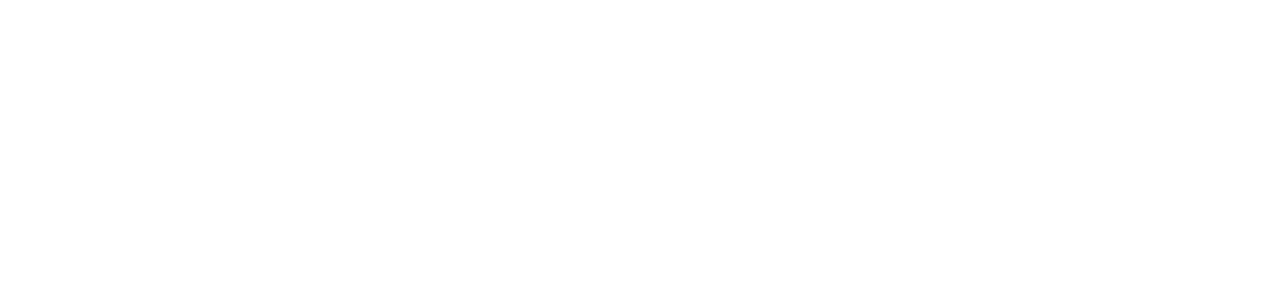
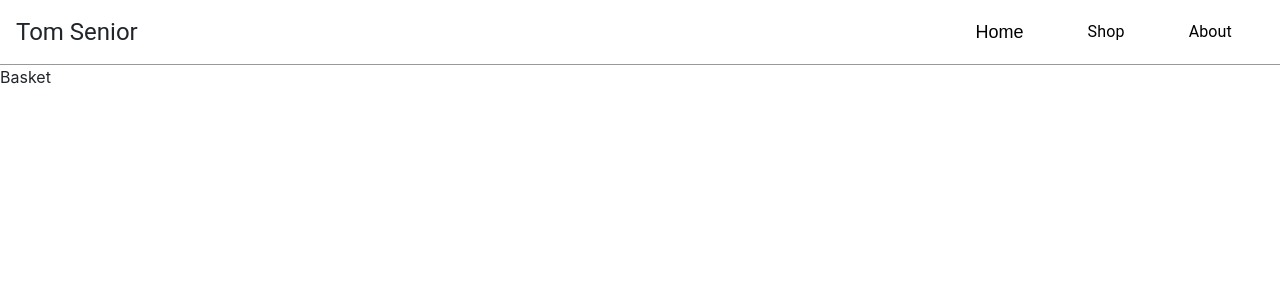
Before and after one commit to tomsenior20/ShoppingApplication, a React (Create React App) app: page /basket in a window 1280 px wide. Before the commit this address had no page. Shown: the top 300 px of the page. Built offline with nearby package versions, Linux system fonts and the light colour scheme.

Commit message:
replaced office with basket

```diff
--- a/src/Components/Nav.jsx
+++ b/src/Components/Nav.jsx
@@ -2,6 +2,7 @@
 import '../Styling/Component/Navigation.css';
 import { Link, useLocation } from "react-router-dom";
 import { Typography } from '@mui/material';
+import ShoppingBasketIcon from '@mui/icons-material/ShoppingBasket';
 
 export default function Nav() {
     const location = useLocation();
@@ -25,23 +26,30 @@
 
     return (
         <nav>
-            <div className="navigationTitleContainer">
+            <div className="navigationTitleContainer d-flex align-items-center">
                 <Typography variant='h5'>Tom Senior</Typography>
             </div>
             <div className="navigationLinkContainer">
                 {screenWidth > 400 ? (
                     <ul className='m-0'>
-                        <li style={{ display: page === "/" ? "none" : "block"}}>
+                        <li style={{ display: page === "/" ? "none" : "flex"}}>
                             <Link to="/">Home</Link>
                         </li>
-                        <li style={{ display: page === "/shop" ? "none" : "block"}}>
-                            <Link to="/shop">Shop</Link>
+                        <li style={{ display: page === "/shop" ? "none" : "flex"}}>
+                            <Link to="/shop">
+                               <Typography variant='body1'>Shop</Typography>
+                            </Link>
                         </li>
-                        <li style={{ display: page === "/about" ? "none" : "block"}}>
-                            <Link to="/about">About</Link>
+                        <li style={{ display: page === "/about" ? "none" : "flex"}}>
+                            <Link to="/about">
+                                <Typography variant='body1'>About</Typography>
+                            </Link>
                         </li>
-                        <li style={{ display: page === "/offices" ? "none" : "block"}}>
-                            <Link to="/offices">Offices</Link>
+                        <li style={{ display: page === "/basket" ? "none" : "flex"}}>
+                            <Link to="/basket" className='d-flex align-items-center justify-content-center'>
+                                <Typography variant='body1'>Basket</Typography>
+                                <ShoppingBasketIcon className='mx-2'/>
+                            </Link>
                         </li>
                     </ul>
                 ) : (
--- a/src/PageJSX/Offices.jsx
+++ b/src/PageJSX/Basket.jsx
@@ -4,7 +4,7 @@
     return(
         <div>
             <Nav />
-            <p>Offices</p>
+            <p>Basket</p>
         </div>
     )
 }
--- a/src/Styling/Component/Navigation.css
+++ b/src/Styling/Component/Navigation.css
@@ -23,7 +23,9 @@
 }
 
 .navigationLinkContainer li{
-    display: block;
+    display: flex;
+    justify-content: center;
+    align-items:center;
     margin: 0 2rem;
 }
 
--- a/src/index.js
+++ b/src/index.js
@@ -8,7 +8,7 @@
 // Pages Styling
 import Home from './PageJSX/App.jsx';
 import About from './PageJSX/About.jsx';
-import Offices from './PageJSX/Offices.jsx';
+import Basket from './PageJSX/Basket.jsx';
 import Shop from './PageJSX/Shop.jsx';
 
 const root = ReactDOM.createRoot(document.getElementById('root'));
@@ -18,7 +18,7 @@
       <Route path="/" element={<Home />} />
       <Route path="/shop" element={<Shop />} />
       <Route path="/about" element={<About />} />
-      <Route path="/offices" element={<Offices />} />
+      <Route path="/basket" element={<Basket />} />
     </Routes>
   </Router>
 );
```
